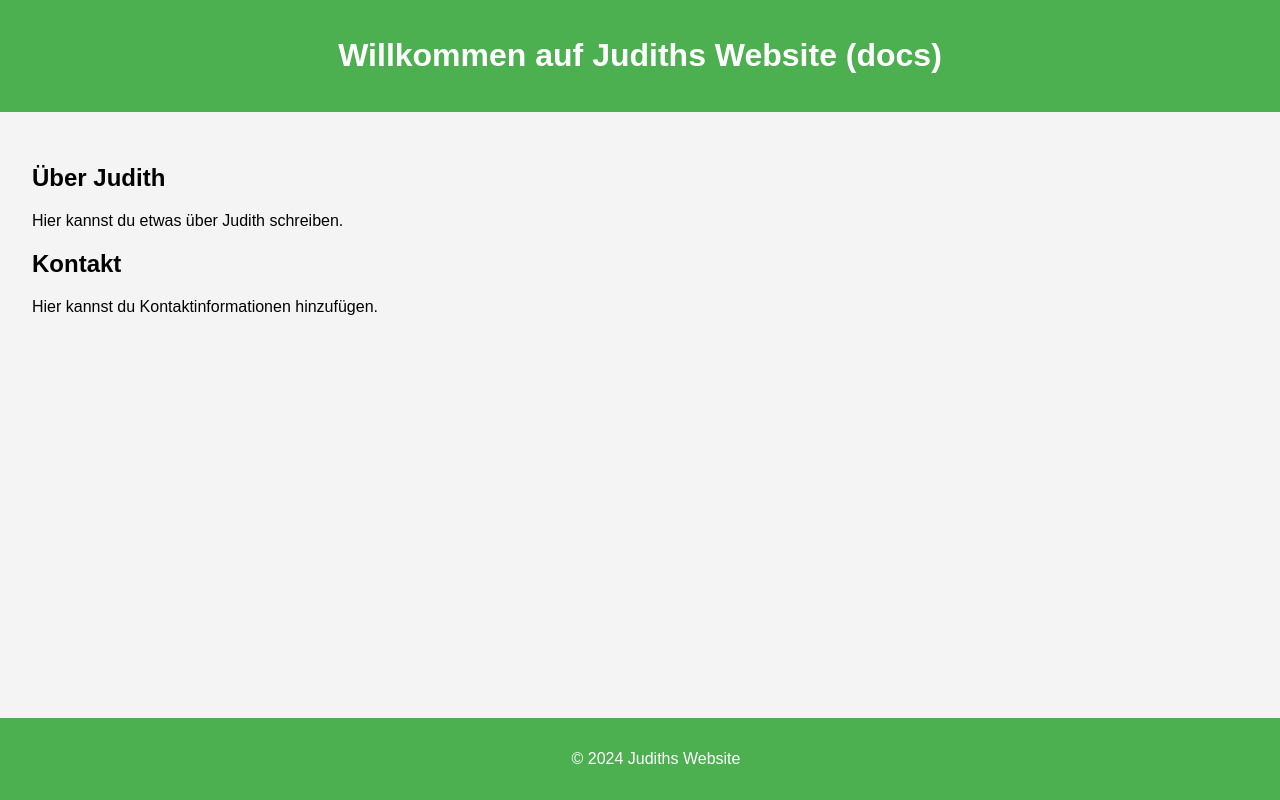
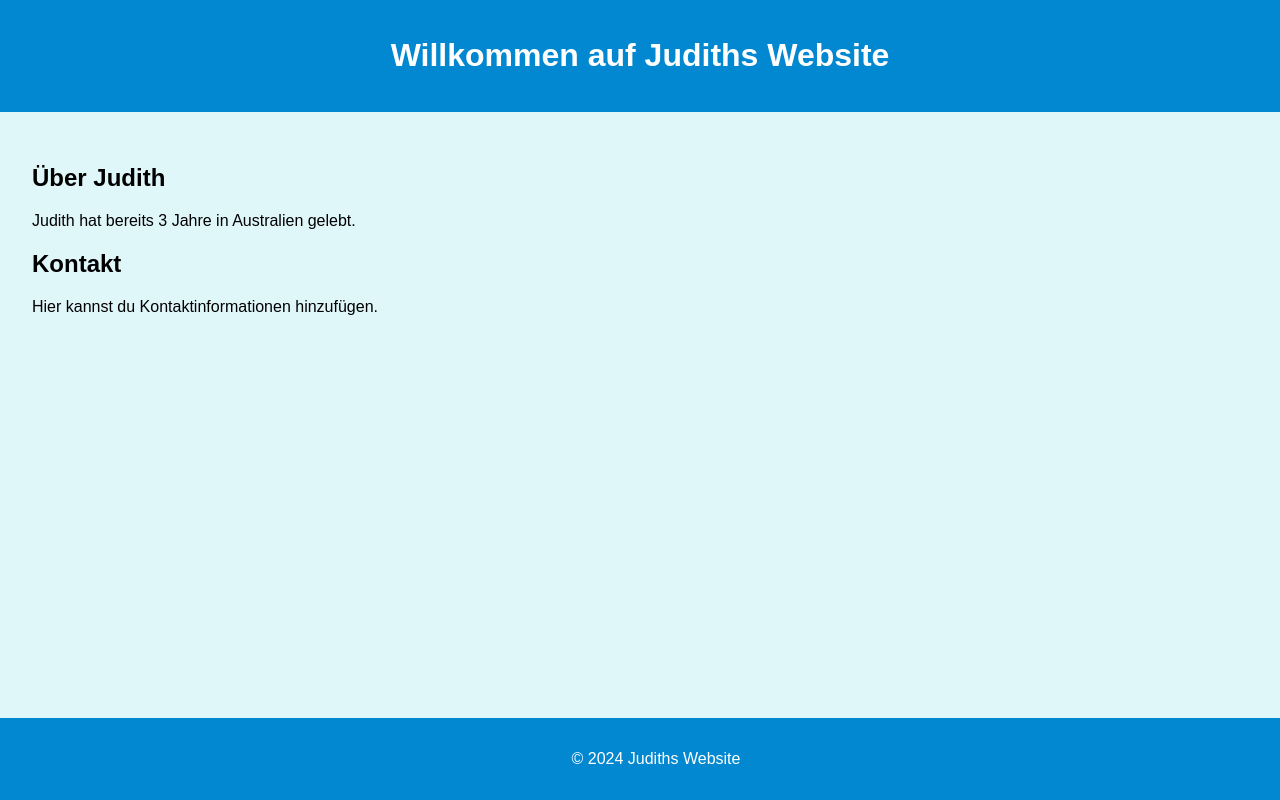
Before and after one commit to jiphib/jiphib.github.io, a plain HTML site: page docs/index.html in a window 1280 px wide. Drawn offline with Linux system fonts and the light colour scheme.

Commit message:
Update index.html

```diff
--- a/docs/index.html
+++ b/docs/index.html
@@ -9,10 +9,10 @@
             font-family: Arial, sans-serif;
             margin: 0;
             padding: 0;
-            background-color: #f4f4f4;
+            background-color: #e0f7fa;
         }
         header {
-            background-color: #4CAF50;
+            background-color: #0288d1;
             color: white;
             padding: 1em;
             text-align: center;
@@ -21,7 +21,7 @@
             padding: 2em;
         }
         footer {
-            background-color: #4CAF50;
+            background-color: #0288d1;
             color: white;
             text-align: center;
             padding: 1em;
@@ -33,11 +33,11 @@
 </head>
 <body>
     <header>
-        <h1>Willkommen auf Judiths Website (docs)</h1>
+        <h1>Willkommen auf Judiths Website</h1>
     </header>
     <main>
         <h2>Über Judith</h2>
-        <p>Hier kannst du etwas über Judith schreiben.</p>
+        <p>Judith hat bereits 3 Jahre in Australien gelebt.</p>
         <h2>Kontakt</h2>
         <p>Hier kannst du Kontaktinformationen hinzufügen.</p>
     </main>
```
